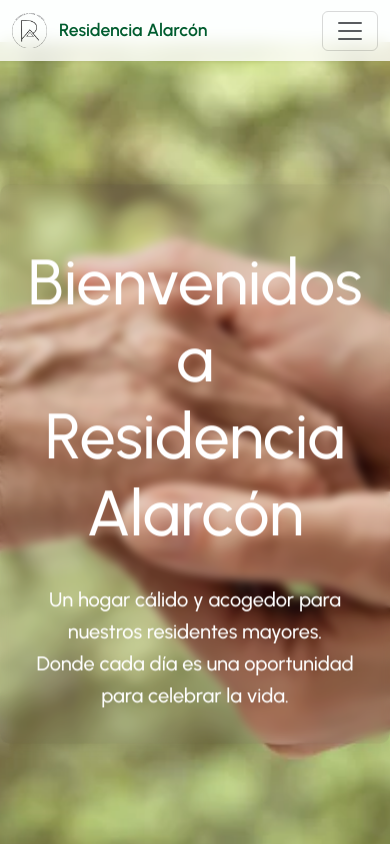
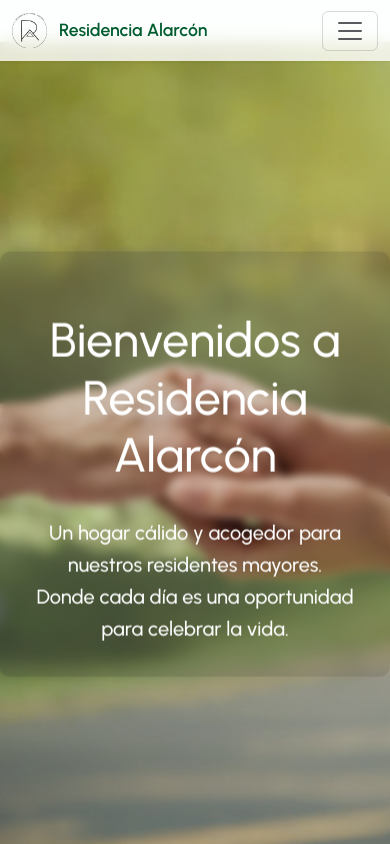
Before and after one commit to steph-d989/residencia_alarcon, a React (Vite) app in the folder client/: page / in a window 390 px wide. Shown: the top 844 px of the page. Built offline with nearby package versions, Linux system fonts and the light colour scheme.

Commit message:
fixed media queries, added backgrounds in assets

```diff
--- a/client/src/styles/components/_Footer.scss
+++ b/client/src/styles/components/_Footer.scss
@@ -5,7 +5,6 @@
     background-color: $mint-cream;
     color: $blueish-black;
     padding: 2rem 0;
-    margin-top: 2rem;
 
     .container {
         .social-links {
--- a/client/src/styles/components/_Home.scss
+++ b/client/src/styles/components/_Home.scss
@@ -29,7 +29,7 @@
     transform: translateY(-50%);
     width: 100%;
     padding: 0 2rem 2rem 2rem;
-    background-color: rgba(48, 47, 47, 0.1); /* Fondo oscuro más suave */
+    background-color: rgba(48, 47, 47, 0.2); /* Fondo oscuro más suave */
     backdrop-filter: blur(4px); /* Desenfoque en el fondo */
 
     /* Centrado vertical y horizontal del texto */
@@ -59,3 +59,21 @@
     line-height: 1.6;
   }
 }
+
+@media (max-width: 600px) {
+  .home-bg {
+    background-image: url('../assets/manos2.jpg');
+  }
+
+  .home-title {
+    font-size: 3rem; /* Reduce font size for small screens */
+  }
+
+  .home-description {
+    font-size: 1.25rem; /* Reduce description font size for small screens */
+  }
+
+  .text-background {
+    padding: 1.5rem; /* Reduce padding for small screens */
+  }
+}
```
Also changed, not shown: client/src/assets/manos2.jpg (added), client/src/assets/manos3.jpg (added).
